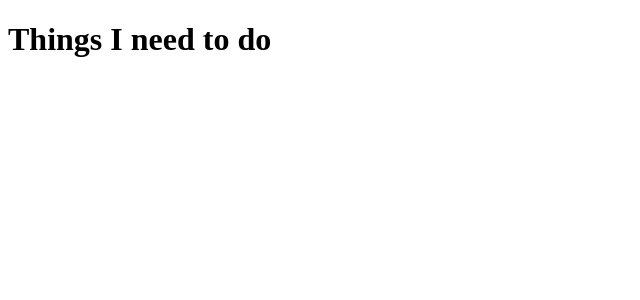
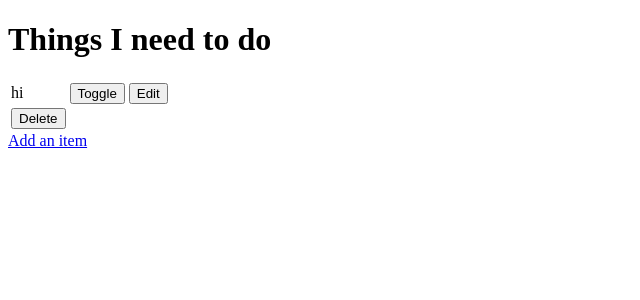
Before and after one commit to blahblahblah589/Django-walkthrough, a Django app: page / in a window 1280 px wide. Shown: the top 300 px of the page, without its empty margins (0-640 px from the left). Run offline with Django 3.2, Linux system fonts and the light colour scheme; data comes from the database, SQL or seed files in the repository; both versions use the stored data as it was after the commit.

Commit message:
add cRUD functionality, add form

```diff
--- a/django_todo/settings.py
+++ b/django_todo/settings.py
@@ -25,7 +25,7 @@ SECRET_KEY = 'django-insecure-48o2me46883h=de2w1x2_!0=h3xx3@z%()3e_9eeyhf5-b3jv!
 # SECURITY WARNING: don't run with debug turned on in production!
 DEBUG = True
 
-ALLOWED_HOSTS = ['8000-blahblahbla-djangowalkt-pem2k6rp8gl.ws-eu106.gitpod.io']
+ALLOWED_HOSTS = ['8000-blahblahbla-djangowalkt-hwno2xzjx42.ws-eu106.gitpod.io']
 
 
 # Application definition
--- a/django_todo/urls.py
+++ b/django_todo/urls.py
@@ -15,9 +15,13 @@ Including another URLconf
 """
 from django.contrib import admin
 from django.urls import path
-from todo.views import get_todo_list
+from todo import views
 
 urlpatterns = [
     path('admin/', admin.site.urls),
-    path('', get_todo_list, name='heget_todo_list')
+    path('', views.get_todo_list, name='get_todo_list'),
+    path('add', views.add_item, name='add'),
+    path('edit/<item_id>', views.edit_item, name='edit'),
+    path('toggle/<item_id>', views.toggle_item, name='toggle'),
+    path('delete/<item_id>', views.delete_item, name='delete')
 ]
--- a/todo/models.py
+++ b/todo/models.py
@@ -1,6 +1,8 @@
 from django.db import models
 
 # Create your models here.
+
+
 class Item(models.Model):
     name = models.CharField(max_length=50, null=False, blank=False)
     done = models.BooleanField(null=False, blank=False, default=False)
--- a/todo/templates/todo/todo_list.html
+++ b/todo/templates/todo/todo_list.html
@@ -9,5 +9,37 @@
 
     <h1>Things I need to do</h1>
 
+    <table>
+        {% for item in items %}
+            <tr>
+            {% if item.done %}
+                <td><strike>{{ item.name }}</strike></td>
+            {% else %}
+                <td>{{ item.name }}</td>
+            {% endif %}
+            <td>
+                <a href='/toggle/{{ item.id }}'>
+                    <button>Toggle</button>
+                </a>
+            </td>
+            <td>
+                <a href='/edit/{{ item.id }}'>
+                    <button>Edit</button>
+                </a>
+            </td>
+            </tr>
+            <td>
+                <a href='/delete/{{ item.id }}'>
+                    <button>Delete</button>
+                </a>
+            </td>
+            </tr>
+        {% empty %}
+        <tr><td>You have nothing to do</td></tr>
+        {% endfor %}
+    </table>
+
+    <a href="/add">Add an item</a>
+
 </body>
 </html>
--- a/todo/views.py
+++ b/todo/views.py
@@ -1,6 +1,48 @@
-from django.shortcuts import render
+from django.shortcuts import render, redirect, get_object_or_404
+from .models import Item
+from .forms import ItemForm
 
 # Create your views here.
 
 def get_todo_list(request):
-    return render(request, 'todo/todo_list.html')
+    items = Item.objects.all()
+    context = {
+        'items' : items
+    }
+    return render(request, 'todo/todo_list.html', context)
+
+def add_item(request):
+    if request.method =='POST':
+        form = ItemForm(request.POST)
+        if form.is_valid():
+            form.save()
+            return redirect('get_todo_list')
+    form = ItemForm()
+    context = {
+        'form' : form
+    }
+    return render(request, 'todo/add_item.html', context)
+
+def edit_item(request, item_id):
+    item = get_object_or_404(Item, id=item_id)
+    if request.method =='POST':
+        form = ItemForm(request.POST, instance=item)
+        if form.is_valid():
+            form.save()
+            return redirect('get_todo_list')
+    form = ItemForm(instance=item)
+    context = {
+        'form' : form
+    }
+    return render(request, 'todo/edit_item.html', context)
+
+def toggle_item(request, item_id):
+    item = get_object_or_404(Item, id=item_id)
+    item.done = not item.done
+    item.save()
+    return redirect ('get_todo_list')
+
+def delete_item(request, item_id):
+    item = get_object_or_404(Item, id=item_id)
+    item.delete()
+    return redirect ('get_todo_list')
```
Also changed, not shown: todo/forms.py (added, +7 -0 lines), todo/templates/todo/add_item.html (added, +24 -0 lines), todo/templates/todo/edit_item.html (added, +24 -0 lines), db.sqlite3.
